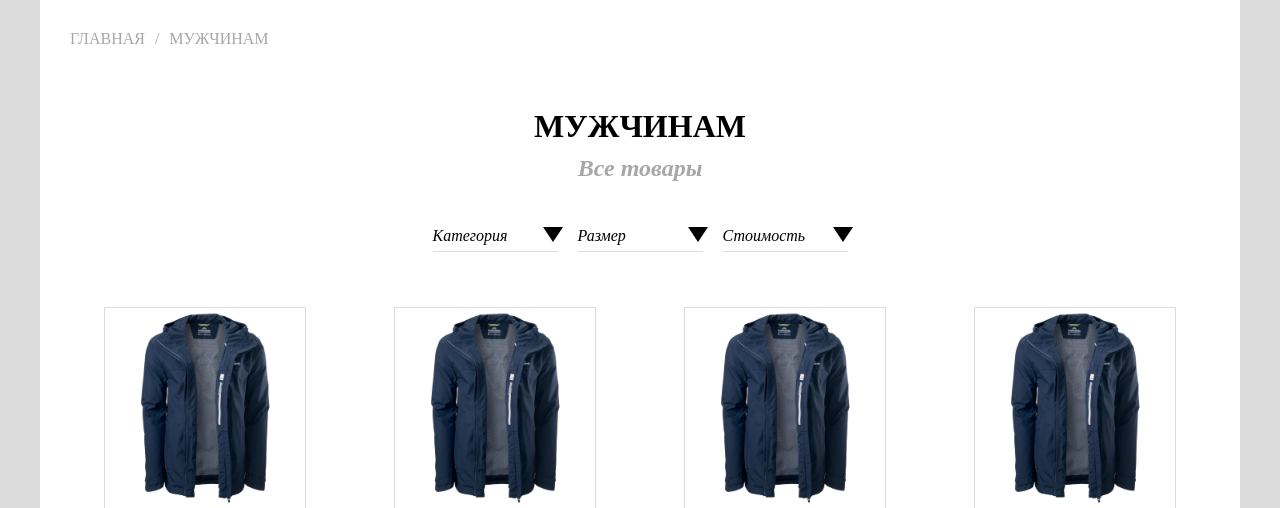
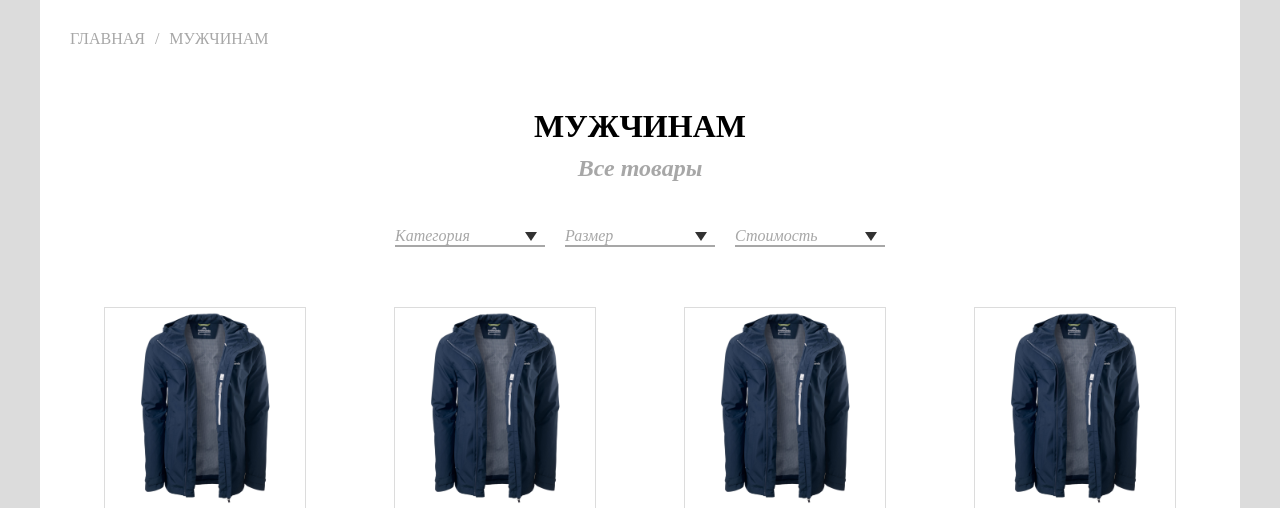
Before and after one commit to damarrus/project2208, a PHP site: page /views/catalog.php in a window 1280 px wide. Shown: the part 20-528 px from the top of the page. Run offline with PHP 8.4, Linux system fonts and the light colour scheme.

Commit message:
Изменила выпадающие списки

```diff
--- a/css/catalog.css
+++ b/css/catalog.css
@@ -36,40 +36,66 @@ main {
     padding: 25px 0px;
 }
 
-.catalog_list-item {
+.catalog_list-item, .catalog_list-item_e {
     height: 25px;
-    width: 125px;
+    width: 150px;
     background: white;
     font-style: italic;
     position: relative;
     cursor: pointer;
     margin: 0px 10px;
-
+    color: rgb(167, 167, 167);
 }
 
 .catalog_list-item::after {
     content: "";
     position: absolute;
-    left: 110px;
-    top: 0px;
-    border: 10px solid transparent;
-    border-top: 15px solid black;
+    left: 130px;
+    top: 5px;
+    border: 6px solid transparent;
+    border-top: 9px solid rgb(50,50,50);
+}
+
+.catalog_list-item_e::after {
+    content: "";
+    position: absolute;
+    left: 130px;
+    bottom: 10px;
+    border: 6px solid transparent;
+    border-bottom: 9px solid rgb(50,50,50);
 }
 
 .catalog_list-item::before {
     content: "";
     position: absolute;
-    height: 1px;
-    width: 125px;
-    bottom: 0px;
-    background: gainsboro;
+    height: 2px;
+    width: 150px;
+    bottom: 5px;
+    background: rgb(167, 167, 167);
 }
 
+.catalog_list-item_e::before {
+    content: "";
+    position: absolute;
+    height: 2px;
+    width: 150px;
+    bottom: 5px;
+    background: rgb(167, 167, 167);
+}
+
+
 .catalog_list-item-list {
-    width: 125px;
-    padding: 10px 0px;
+    width: 150px;
+    padding: 15px 0px;
     background: white;
     display: none;
+}
+
+.catalog_list-item-list p {
+    padding: 5px;
+    font-style: italic;
+    font-size: 13px;
+    color: rgb(167, 167, 167);
 }
 
 .catalog_cards {
--- a/js/catalog.js
+++ b/js/catalog.js
@@ -1,7 +1,14 @@
 $(document).ready(function(){
     console.log(123);
     $('.catalog_list-item').click(function (event){
+
         $(this).children('.catalog_list-item-list').slideToggle();
         event.stopPropagation();
+        $(this).removeClass("catalog_list-item").addClass("catalog_list-item_e");
+
+        $('.catalog_list-item_e').click(function (){
+            $(this).removeClass("catalog_list-item_e").addClass("catalog_list-item");
+        });
+
     });
 })
```
